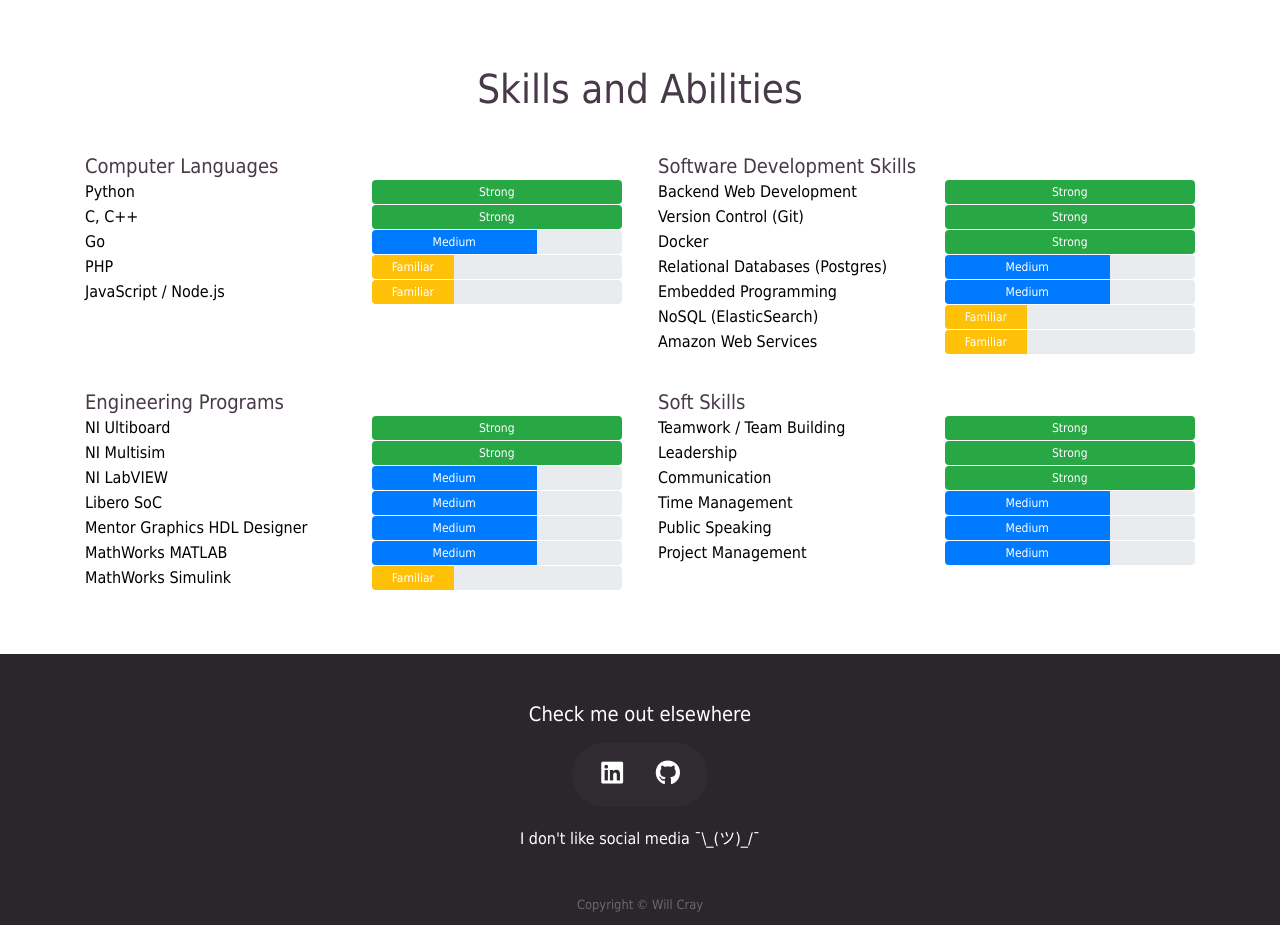
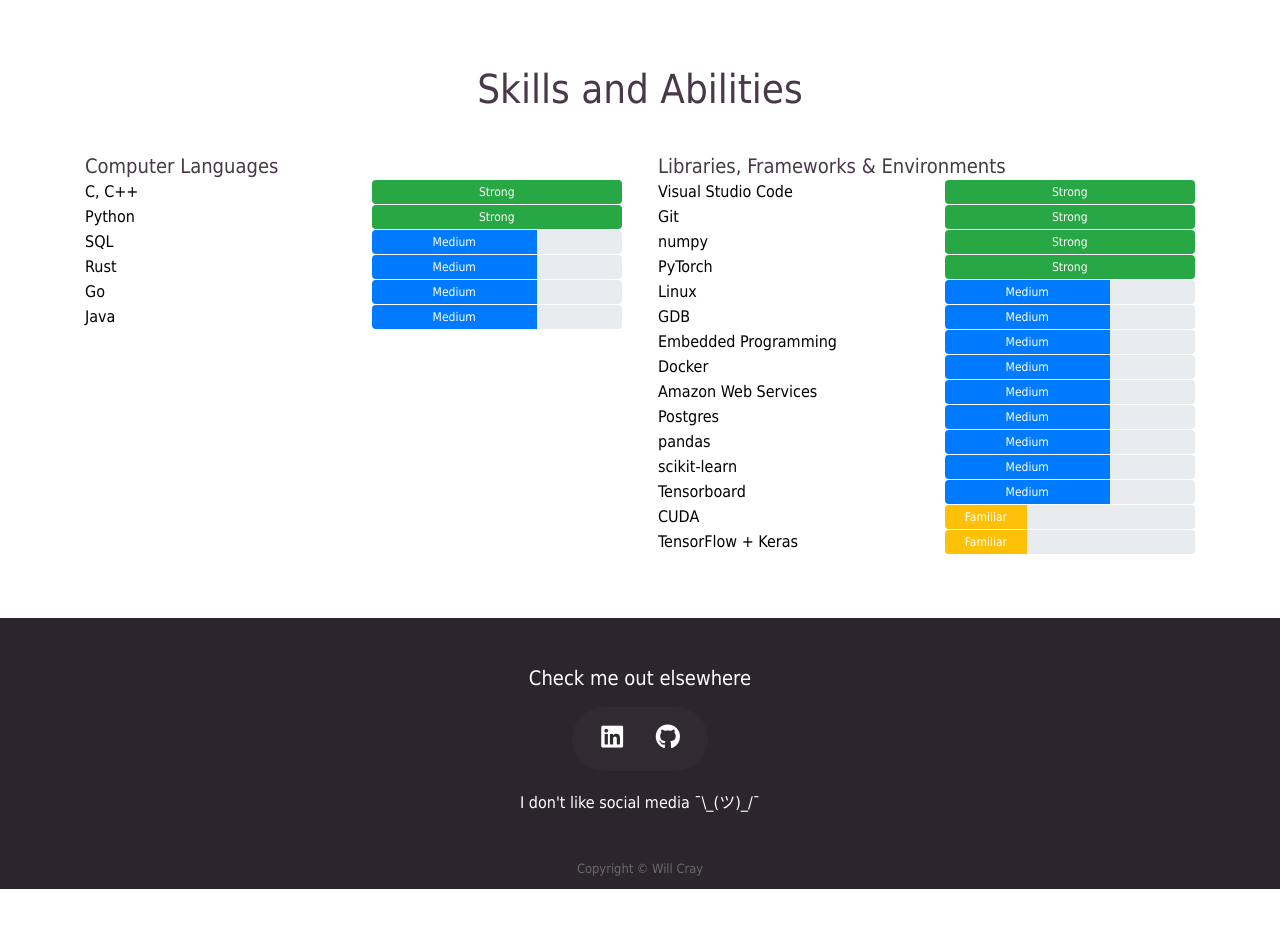
Before and after one commit to willcray/willcray.github.io, a Jekyll site: the page built from _pages/skills.html, in a window 1280 px wide. Shown: the part 366-1291 px from the top of the page. Built offline with Jekyll 4.4.1, drawn with Linux system fonts in a browser that asks for light colours; nearby versions of some CDN libraries; after the commit the page ends 1255 px from its top, so only the background shows below that.

Commit message:
Added my skills

```diff
--- a/_data/skills.yml
+++ b/_data/skills.yml
@@ -1,61 +1,47 @@
 - name: Computer Languages
   skills:
+    - name: Python
+      score: 2
     - name: C, C++
       score: 2
-    - name: JavaScript / Node.js
-      score: 0
+    - name: Java
+      score: 1
     - name: Go
       score: 1
-    - name: PHP
+    - name: Rust
+      score: 1
+    - name: SQL
+      score: 1
+
+- name: Libraries, Frameworks & Environments
+  skills:
+    - name: PyTorch
+      score: 2
+    - name: TensorFlow + Keras
       score: 0
-    - name: Python
+    - name: Tensorboard
+      score: 1
+    - name: scikit-learn
+      score: 1
+    - name: numpy
       score: 2
-
-- name: Software Development Skills
-  skills:
+    - name: pandas
+      score: 1
+    - name: Postgres
+      score: 1
+    - name: CUDA
+      score: 0
     - name: Amazon Web Services
-      score: 0
+      score: 1
     - name: Docker
-      score: 2
+      score: 1
     - name: Embedded Programming
       score: 1
-    - name: Relational Databases (Postgres)
+    - name: Git
+      score: 2
+    - name: GDB
       score: 1
-    - name: NoSQL (ElasticSearch)
-      score: 0
-    - name: Version Control (Git)
+    - name: Visual Studio Code
       score: 2
-    - name: Backend Web Development
-      score: 2
-
-- name: Engineering Programs
-  skills:
-    - name: MathWorks MATLAB
+    - name: Linux
       score: 1
-    - name: MathWorks Simulink
-      score: 0
-    - name: Mentor Graphics HDL Designer
-      score: 1
-    - name: Libero SoC
-      score: 1
-    - name: NI LabVIEW
-      score: 1
-    - name: NI Multisim
-      score: 2
-    - name: NI Ultiboard
-      score: 2
-
-- name: Soft Skills
-  skills:
-    - name: Communication
-      score: 2
-    - name: Leadership
-      score: 2
-    - name: Project Management
-      score: 1
-    - name: Public Speaking
-      score: 1
-    - name: Teamwork / Team Building
-      score: 2
-    - name: Time Management
-      score: 1
```
